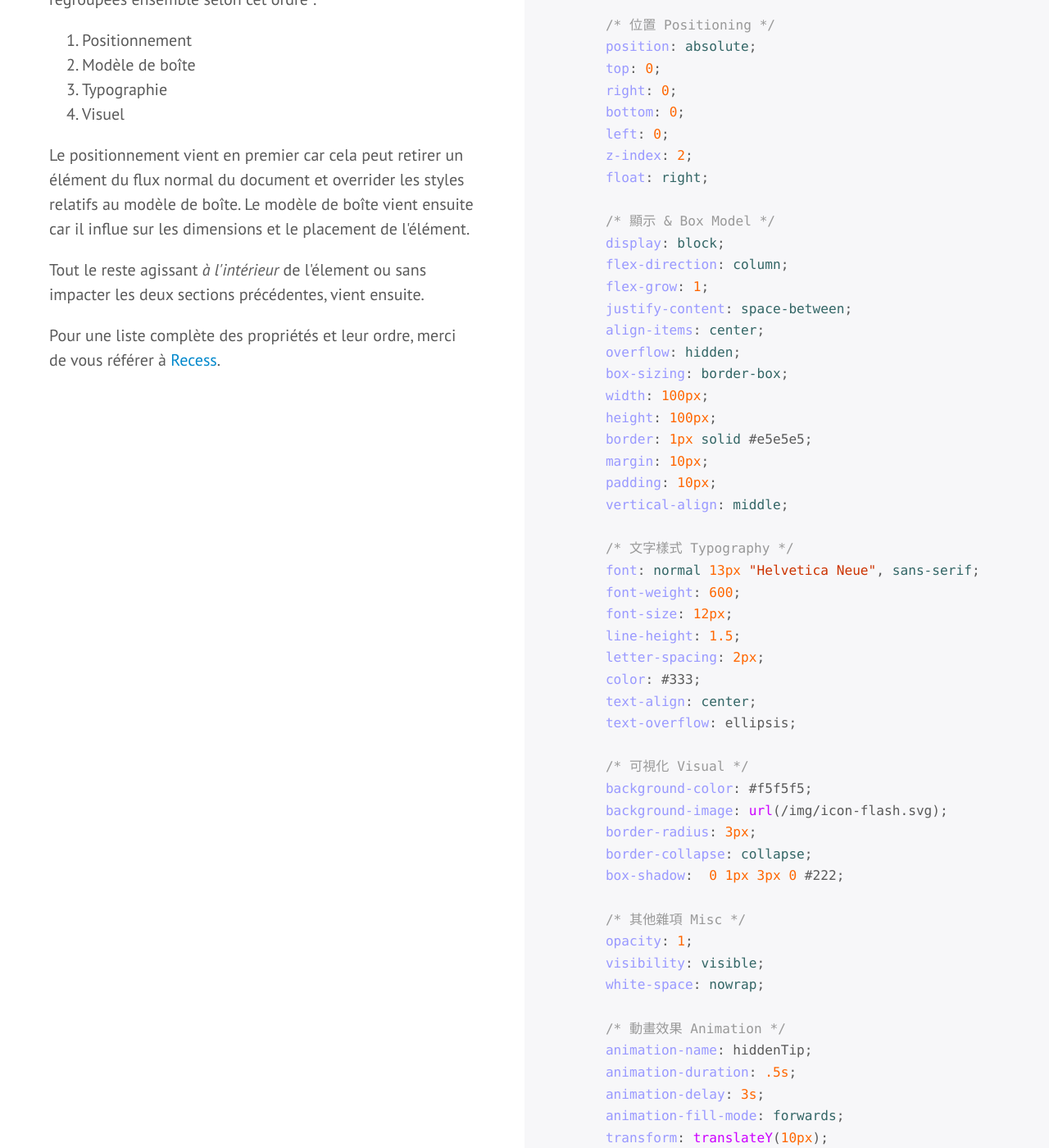
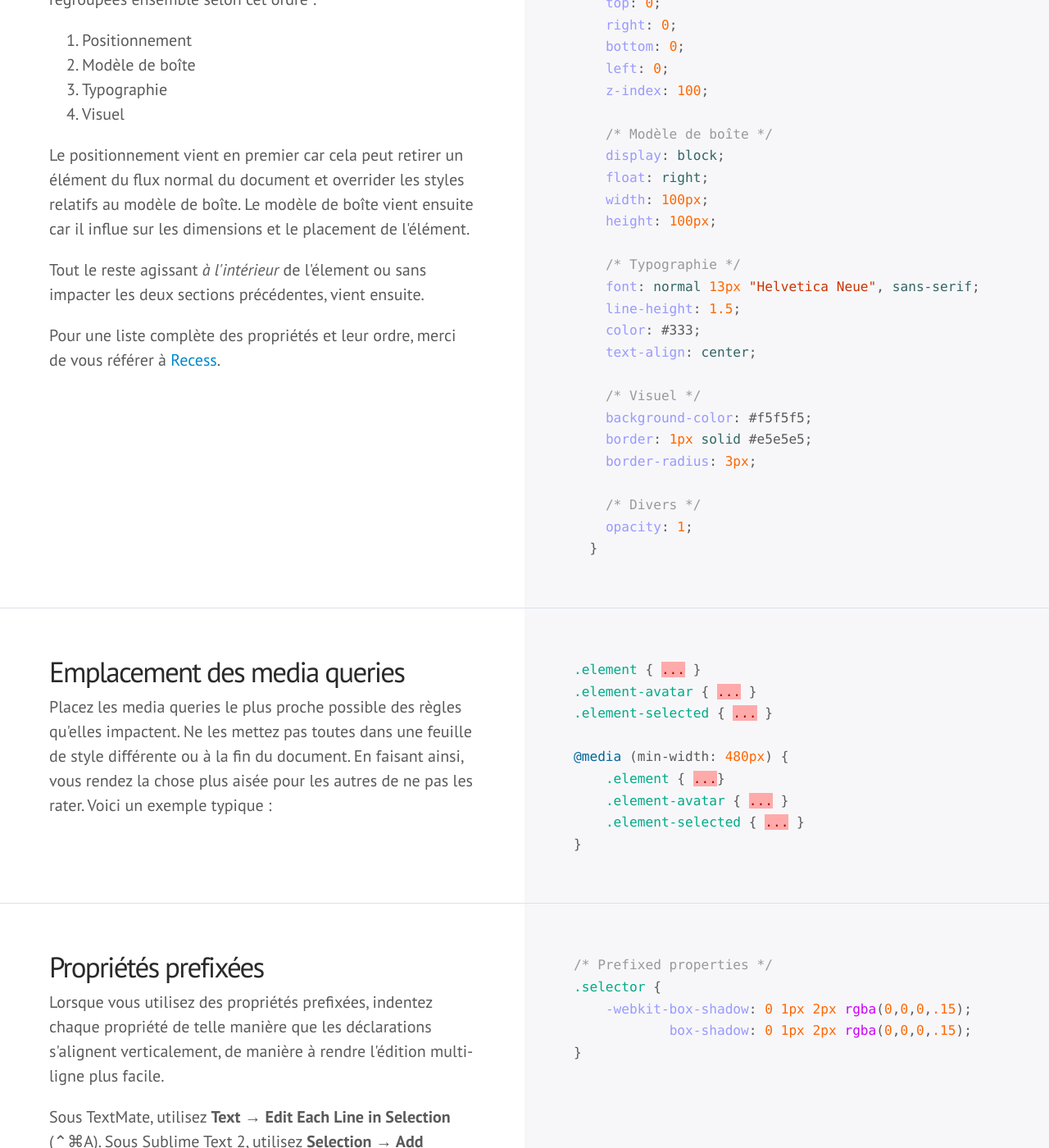
Before and after one commit to pixnet/frontend-guideline, a Jekyll site: the page built from index.html, in a window 1280 px wide and 1400 px high, scrolled down 8175 px. Shown: the whole window at 82% size. Built offline with Jekyll 4.4.1, drawn with Linux system fonts in a browser that asks for light colours; some web fonts are replaced; Markdown is read by kramdown in place of the engine named in the settings; some of the changed text lies outside the part shown.

```diff
--- a/_includes/css/declaration-order.css
+++ b/_includes/css/declaration-order.css
@@ -1,58 +1,29 @@
 .declaration-order {
-    /* 元素內容 Content */
-    content: ".";
-
-    /* 位置 Positioning */
+    /* Positionnement */
     position: absolute;
     top: 0;
     right: 0;
     bottom: 0;
     left: 0;
-    z-index: 2;
+    z-index: 100;
+
+    /* Modèle de boîte */
+    display: block;
     float: right;
-
-    /* 顯示 & Box Model */
-    display: block;
-    flex-direction: column;
-    flex-grow: 1;
-    justify-content: space-between;
-    align-items: center;
-    overflow: hidden;
-    box-sizing: border-box;
     width: 100px;
     height: 100px;
-    border: 1px solid #e5e5e5;
-    margin: 10px;
-    padding: 10px;
-    vertical-align: middle;
 
-    /* 文字樣式 Typography */
+    /* Typographie */
     font: normal 13px "Helvetica Neue", sans-serif;
-    font-weight: 600;
-    font-size: 12px;
     line-height: 1.5;
-    letter-spacing: 2px;
     color: #333;
     text-align: center;
-    text-overflow: ellipsis;
 
-    /* 可視化 Visual */
+    /* Visuel */
     background-color: #f5f5f5;
-    background-image: url(/img/icon-flash.svg);
+    border: 1px solid #e5e5e5;
     border-radius: 3px;
-    border-collapse: collapse;
-    box-shadow:  0 1px 3px 0 #222;
 
-    /* 其他雜項 Misc */
+    /* Divers */
     opacity: 1;
-    visibility: visible;
-    white-space: nowrap;
-
-    /* 動畫效果 Animation */
-    animation-name: hiddenTip;
-    animation-duration: .5s;
-    animation-delay: 3s;
-    animation-fill-mode: forwards;
-    transform: translateY(10px);
-    transition: opacity .3s;
-}
+  }
--- a/_includes/footer.html
+++ b/_includes/footer.html
@@ -1,7 +1,9 @@
 <footer class="footer">
-    <!-- <p>&lt;3</p>
-    <p>深受<a href="https://github.com/necolas/idiomatic-css">慣用的 CSS</a> 和 <a href="http://github.com/styleguide">GitHub 樣式準則</a>啟發。由 <a href="https://twitter.com/mdo">@mdo</a> 用世界所有的愛寫成。</p> -->
-    <p>MIT 協議下開源。 Copyright {{ site.time | date: '%Y' }} <a href="https://twitter.com/mdo">@mdo</a>。</p>
+    <p>&lt;3</p>
+    <p>Grandement inspiré par <a href="https://github.com/necolas/idiomatic-css">Idiomatic CSS</a> et le <a href="http://github.com/styleguide">GitHub Styleguide</a>. Fait avec tout l'amour du monde par <a href="https://twitter.com/mdo">@mdo</a>.</p>
+    <p>Traduction par <a href="https://twitter.com/pixelastic/">@pixelastic</a>. <a href="http://codeguide.co/">Version originale</a>. <a href="https://github.com/pixelastic/code-guide/">GitHub</a>.</p>
+    <p>Open source sous la license MIT. Copyright {{ site.time | date: '%Y' }} <a href="https://twitter.com/mdo">@mdo</a>.</p>
+
     <ul class="quick-links">
       <li>
         <iframe class="github-btn" src="http://ghbtns.com/github-btn.html?user=mdo&repo=code-guide&type=watch&count=true" allowtransparency="true" frameborder="0" scrolling="0" width="112px" height="20px"></iframe>
@@ -10,14 +12,12 @@
         <iframe class="github-btn" src="http://ghbtns.com/github-btn.html?user=mdo&repo=code-guide&type=fork&count=true" allowtransparency="true" frameborder="0" scrolling="0" width="98px" height="20px"></iframe>
       </li>
     </ul>
-    {% comment %}
     <ul class="quick-links">
       <li class="follow-btn">
-            <a href="https://twitter.com/mdo" class="twitter-follow-button" data-link-color="#0069D6" data-show-count="true">跟隨 @mdo</a>
+        <a href="https://twitter.com/mdo" class="twitter-follow-button" data-link-color="#0069D6" data-show-count="true">Suivre @mdo</a>
       </li>
       <li class="tweet-btn">
-            <a href="https://twitter.com/share" class="twitter-share-button" data-url="http://mdo.github.com/code-guide" data-count="horizontal" data-via="mdo">轉推</a>
+        <a href="https://twitter.com/share" class="twitter-share-button" data-url="{{ site.url }}" data-count="horizontal" data-via="mdo">Tweet</a>
       </li>
     </ul>
-    {% endcomment %}
   </footer>
--- a/_layouts/post.html
+++ /dev/null
@@ -1,5 +0,0 @@
----
-layout: default
----
-
-{{ content }}
```
Also changed, not shown: _includes/css/font.css (deleted, +0 -7 lines), _includes/javascript/best-pratices-compare-with-undefined.js (deleted, +0 -50 lines), _includes/javascript/best-pratices-rest-parameters.js (deleted, +0 -21 lines). Lines whose indentation alone changed are shown as unchanged.
